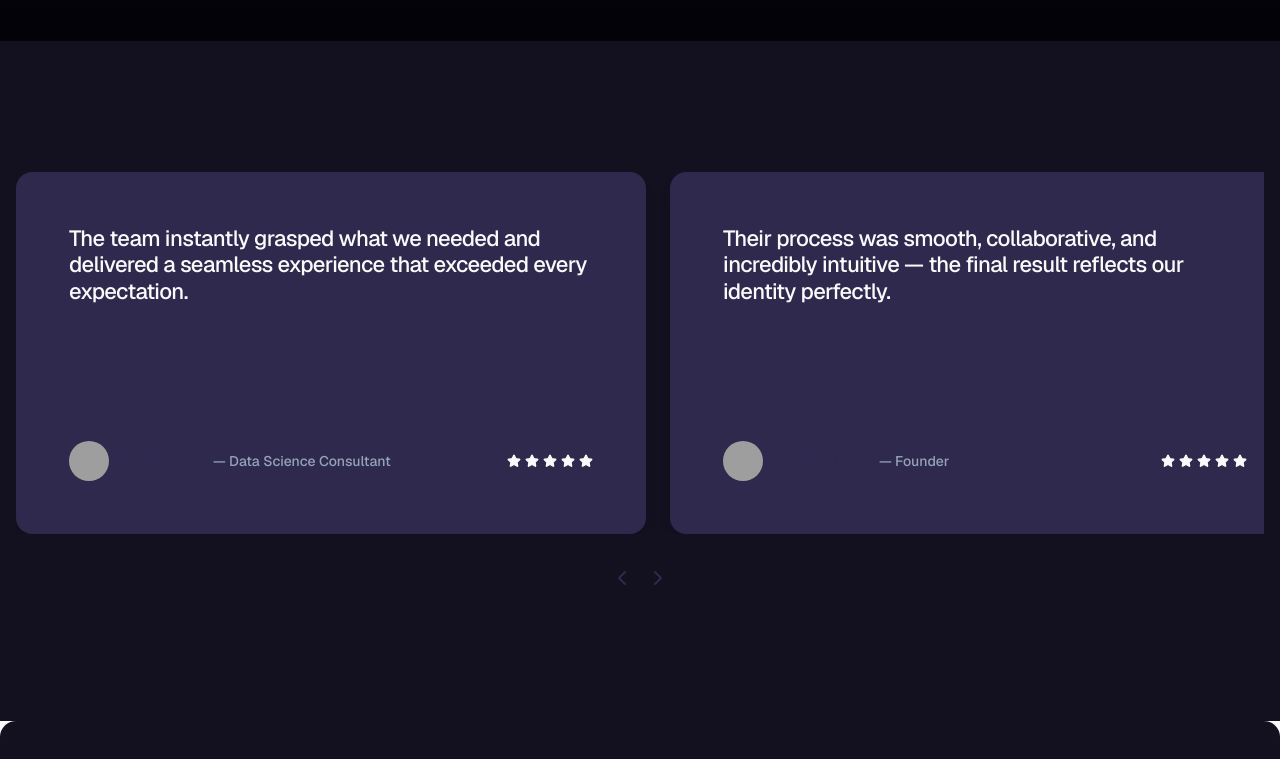
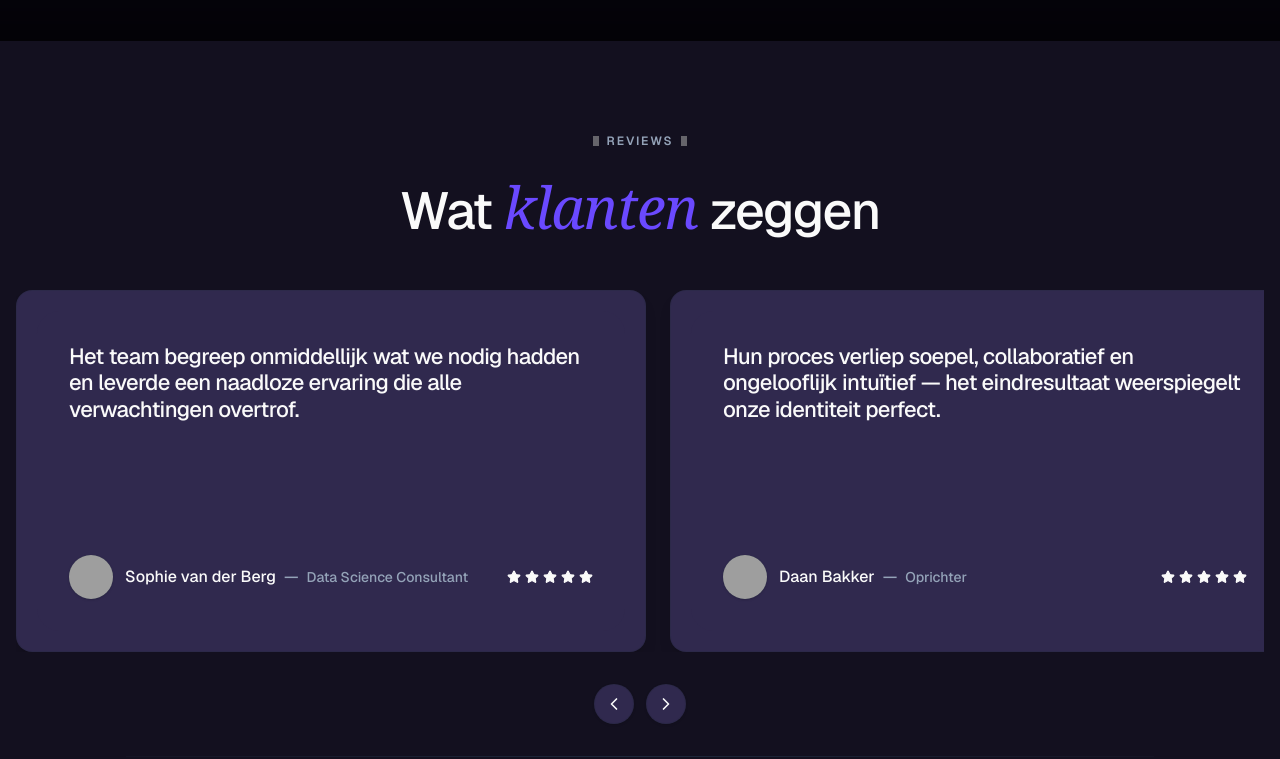
Before and after one commit to dev-webdirect/web-direct, a Next.js app: page / in a window 1280 px wide. Shown: the part 4360-5119 px from the top of the page. Built offline with nearby package versions, Linux system fonts and the light colour scheme; no server answers; grey boxes are pictures that could not be loaded.

Commit message:
change testimonials

```diff
--- a/src/components/TestimonialCarousel.tsx
+++ b/src/components/TestimonialCarousel.tsx
@@ -3,17 +3,9 @@ import React, { useState, useEffect, useCallback, useRef } from 'react';
 import { motion } from 'framer-motion';
 import { ChevronLeft, ChevronRight, Star } from 'lucide-react';
 
-const getCardWidth = () => {
-  if (typeof window === 'undefined') return 320;
-  const w = window.innerWidth;
-  if (w < 640) return Math.min(w - 32, 320);
-  if (w < 1024) return Math.min(400, w * 0.85);
-  return 630;
-};
-
-const getGap = () =>
-  typeof window !== 'undefined' && window.innerWidth < 640 ? 16 : 24;
-
+/**
+ * Interface for Testimonial data
+ */
 interface Testimonial {
   id: string;
   quote: string;
@@ -22,121 +14,216 @@ interface Testimonial {
   avatar: string;
   rating: number;
 }
+const TESTIMONIALS: Testimonial[] = [{
+  id: '1',
+  quote: "Samenwerken met dit team was moeiteloos. Ze begrepen onze merkvisie en veranderden het in een digitale ervaring die echt weergeeft wie we zijn.",
+  author: "Emma de Vries",
+  role: "Marketing Directeur",
+  avatar: "https://framerusercontent.com/images/Wu0ngxjedkJ31EstGJABQBoafk.jpg",
+  rating: 5
+}, {
+  id: '2',
+  quote: "Ze vertaalden onze ideeën naar een strakke, moderne digitale aanwezigheid die precies goed aanvoelt voor ons merk.",
+  author: "Liam Jansen",
+  role: "Directeur",
+  avatar: "https://framerusercontent.com/images/bphS41hVtvFCNiuHkZkxk8imJk.jpg",
+  rating: 5
+}, {
+  id: '3',
+  quote: "Het team begreep onmiddellijk wat we nodig hadden en leverde een naadloze ervaring die alle verwachtingen overtrof.",
+  author: "Sophie van der Berg",
+  role: "Data Science Consultant",
+  avatar: "https://framerusercontent.com/images/CYC5VQ0ZcK8uEE5jBbm51FTJq0.jpg",
+  rating: 5
+}, {
+  id: '4',
+  quote: "Hun proces verliep soepel, collaboratief en ongelooflijk intuïtief — het eindresultaat weerspiegelt onze identiteit perfect.",
+  author: "Daan Bakker",
+  role: "Oprichter",
+  avatar: "https://framerusercontent.com/images/prGsWNLXwFL3SoKDU2EYWYhZ2k.jpg",
+  rating: 5
+}, {
+  id: '5',
+  quote: "Van concept tot uitvoering, ze begrepen onze doelen en creëerden een digitale ervaring die uniek van ons is.",
+  author: "Fleur Vermeulen",
+  role: "Manager",
+  avatar: "https://framerusercontent.com/images/P0sSNnMlhW7adaGkZFmKHL828bY.jpg",
+  rating: 5
+}, {
+  id: '6',
+  quote: "Ze maakten alles eenvoudig en efficiënt, en veranderden onze merkvisie in een gepolijst product dat onze online aanwezigheid verheft.",
+  author: "Lucas Visser",
+  role: "CEO",
+  avatar: "https://framerusercontent.com/images/5O8P63EQwkFO1m5OTR4jsw7hI8.jpg",
+  rating: 5
+}, {
+  id: '7',
+  quote: "De samenwerking was geweldig. Ze luisterden naar onze wensen en creëerden precies wat we voor ogen hadden, en meer nog.",
+  author: "Anna Mulder",
+  role: "Brand Strateeg",
+  avatar: "https://framerusercontent.com/images/Wu0ngxjedkJ31EstGJABQBoafk.jpg",
+  rating: 5
+}, {
+  id: '8',
+  quote: "Hun aandacht voor detail en begrip van ons merk resulteerde in een digitaal platform dat we met trots presenteren.",
+  author: "Sem de Jong",
+  role: "Creative Director",
+  avatar: "https://framerusercontent.com/images/bphS41hVtvFCNiuHkZkxk8imJk.jpg",
+  rating: 5
+}, {
+  id: '9',
+  quote: "Professioneel, creatief en betrouwbaar. Ze overtroffen onze verwachtingen en leverde op tijd en binnen budget.",
+  author: "Julia Hendriks",
+  role: "Projectmanager",
+  avatar: "https://framerusercontent.com/images/CYC5VQ0ZcK8uEE5jBbm51FTJq0.jpg",
+  rating: 5
+}, {
+  id: '10',
+  quote: "Het was een plezier om met dit team te werken. Ze zijn niet alleen vakkundig, maar ook echt gepassioneerd over wat ze doen.",
+  author: "Tim Peters",
+  role: "Product Owner",
+  avatar: "https://framerusercontent.com/images/prGsWNLXwFL3SoKDU2EYWYhZ2k.jpg",
+  rating: 5
+}, {
+  id: '11',
+  quote: "Ze gaven ons merk een fris en modern uiterlijk zonder de kern van wie we zijn te verliezen. Fantastisch werk!",
+  author: "Mila Koster",
+  role: "Brand Manager",
+  avatar: "https://framerusercontent.com/images/P0sSNnMlhW7adaGkZFmKHL828bY.jpg",
+  rating: 5
+}, {
+  id: '12',
+  quote: "Hun creatieve aanpak en technische expertise zorgden voor een eindproduct dat zowel mooi als functioneel is.",
+  author: "Bram Smit",
+  role: "CTO",
+  avatar: "https://framerusercontent.com/images/5O8P63EQwkFO1m5OTR4jsw7hI8.jpg",
+  rating: 5
+}, {
+  id: '13',
+  quote: "Een uitstekende ervaring van begin tot eind. Hun professionaliteit en creativiteit maakten het verschil.",
+  author: "Lisa de Groot",
+  role: "Eigenaar",
+  avatar: "https://framerusercontent.com/images/Wu0ngxjedkJ31EstGJABQBoafk.jpg",
+  rating: 5
+}, {
+  id: '14',
+  quote: "Ze wisten precies hoe ze onze visie tot leven moesten brengen. Het resultaat is boven verwachting.",
+  author: "Jasper Vliet",
+  role: "Hoofd Marketing",
+  avatar: "https://framerusercontent.com/images/bphS41hVtvFCNiuHkZkxk8imJk.jpg",
+  rating: 5
+}, {
+  id: '15',
+  quote: "Geen enkele vraag was te veel. Ze werkten nauw met ons samen om precies te leveren wat we zochten.",
+  author: "Nina Bosch",
+  role: "Zaakvoerder",
+  avatar: "https://framerusercontent.com/images/CYC5VQ0ZcK8uEE5jBbm51FTJq0.jpg",
+  rating: 5
+}, {
+  id: '16',
+  quote: "Het eindproduct is niet alleen visueel aantrekkelijk, maar ook functioneel en gebruiksvriendelijk. Top team!",
+  author: "Max van Dijk",
+  role: "Ondernemer",
+  avatar: "https://framerusercontent.com/images/prGsWNLXwFL3SoKDU2EYWYhZ2k.jpg",
+  rating: 5
+}, {
+  id: '17',
+  quote: "Ze overtroffen al onze verwachtingen met een product dat onze merkidentiteit perfect vastlegt.",
+  author: "Eva Martens",
+  role: "Communication Manager",
+  avatar: "https://framerusercontent.com/images/P0sSNnMlhW7adaGkZFmKHL828bY.jpg",
+  rating: 5
+}, {
+  id: '18',
+  quote: "Innovatief, betrouwbaar en vakkundig. Samenwerken met dit team was een waar genoegen.",
+  author: "Ruben Koning",
+  role: "Directeur Strategie",
+  avatar: "https://framerusercontent.com/images/5O8P63EQwkFO1m5OTR4jsw7hI8.jpg",
+  rating: 5
+}];
 
-const TESTIMONIALS: Testimonial[] = [
-  {
-    id: '1',
-    quote:
-      'Working with this team was effortless that they understood our brand vision & turned it into a digital experience that truly represents who we are.',
-    author: 'Olivia Carter',
-    role: 'Brand Director',
-    avatar:
-      'https://framerusercontent.com/images/Wu0ngxjedkJ31EstGJABQBoafk.jpg',
-    rating: 5,
-  },
-  {
-    id: '2',
-    quote:
-      'They translated our ideas into a clean, modern digital presence that feels exactly right for our brand.',
-    author: 'Ethan Miller',
-    role: 'Director',
-    avatar:
-      'https://framerusercontent.com/images/bphS41hVtvFCNiuHkZkxk8imJk.jpg',
-    rating: 5,
-  },
-  {
-    id: '3',
-    quote:
-      'The team instantly grasped what we needed and delivered a seamless experience that exceeded every expectation.',
-    author: 'Sophia Reyes',
-    role: 'Data Science Consultant',
-    avatar:
-      'https://framerusercontent.com/images/CYC5VQ0ZcK8uEE5jBbm51FTJq0.jpg',
-    rating: 5,
-  },
-  {
-    id: '4',
-    quote:
-      'Their process was smooth, collaborative, and incredibly intuitive — the final result reflects our identity perfectly.',
-    author: 'Jackson Carter',
-    role: 'Founder',
-    avatar:
-      'https://framerusercontent.com/images/prGsWNLXwFL3SoKDU2EYWYhZ2k.jpg',
-    rating: 5,
-  },
-  {
-    id: '5',
-    quote:
-      'From concept to execution, they understood our goals and crafted a digital experience that feels uniquely ours.',
-    author: 'Olivia Bennett',
-    role: 'Manager',
-    avatar:
-      'https://framerusercontent.com/images/P0sSNnMlhW7adaGkZFmKHL828bY.jpg',
-    rating: 5,
-  },
-  {
-    id: '6',
-    quote:
-      'They made everything simple and efficient, turning our brand vision into a polished product that elevates our online presence.',
-    author: 'Noah Brooks',
-    role: 'CEO',
-    avatar:
-      'https://framerusercontent.com/images/5O8P63EQwkFO1m5OTR4jsw7hI8.jpg',
-    rating: 5,
-  },
-];
-
-export const TestimonialCarousel = () => {
-  const infiniteTestimonials = [
-    ...TESTIMONIALS,
-    ...TESTIMONIALS,
-    ...TESTIMONIALS,
-  ];
-  const totalOriginal = TESTIMONIALS.length;
-
-  const [currentIndex, setCurrentIndex] = useState(totalOriginal + 2);
-  const [isTransitioning, setIsTransitioning] = useState(false);
-  const containerRef = useRef<HTMLDivElement>(null);
-
-  const [cardWidth, setCardWidth] = useState(320);
+/** Returns responsive card width and visible card count based on screen width */
+function useResponsiveCard() {
+  const [cardWidth, setCardWidth] = useState(630);
+  const [visibleCards, setVisibleCards] = useState(2);
   const [gap, setGap] = useState(24);
 
   useEffect(() => {
     const update = () => {
-      setCardWidth(getCardWidth());
-      setGap(getGap());
+      const w = window.innerWidth;
+      if (w < 480) {
+        // Very small mobile
+        setCardWidth(w - 48);
+        setVisibleCards(1);
+        setGap(12);
+      } else if (w < 640) {
+        // Mobile
+        setCardWidth(w - 64);
+        setVisibleCards(1);
+        setGap(16);
+      } else if (w < 1024) {
+        // Tablet
+        setCardWidth(Math.min(480, w - 80));
+        setVisibleCards(1);
+        setGap(20);
+      } else if (w < 1280) {
+        // Small desktop
+        setCardWidth(520);
+        setVisibleCards(2);
+        setGap(24);
+      } else {
+        // Large desktop
+        setCardWidth(630);
+        setVisibleCards(2);
+        setGap(24);
+      }
     };
     update();
     window.addEventListener('resize', update);
     return () => window.removeEventListener('resize', update);
   }, []);
 
+  return { cardWidth, visibleCards, gap };
+}
+
+export const TestimonialCarousel = () => {
+  // Create infinite loop by tripling the testimonials
+  const infiniteTestimonials = [...TESTIMONIALS, ...TESTIMONIALS, ...TESTIMONIALS];
+  const totalOriginal = TESTIMONIALS.length;
+
+  const { cardWidth, visibleCards, gap } = useResponsiveCard();
+
+  // Start in the middle set
+  const [currentIndex, setCurrentIndex] = useState(totalOriginal + 2);
+  const [isTransitioning, setIsTransitioning] = useState(false);
+  const containerRef = useRef<HTMLDivElement>(null);
+
   const nextSlide = useCallback(() => {
     setIsTransitioning(true);
-    setCurrentIndex((prev) => prev + 1);
+    setCurrentIndex(prev => prev + 1);
+  }, []);
+  const prevSlide = useCallback(() => {
+    setIsTransitioning(true);
+    setCurrentIndex(prev => prev - 1);
   }, []);
 
-  const prevSlide = useCallback(() => {
-    setIsTransitioning(true);
-    setCurrentIndex((prev) => prev - 1);
-  }, []);
-
+  // Handle infinite loop reset
   useEffect(() => {
     if (!isTransitioning) return;
-
     const timer = setTimeout(() => {
       setIsTransitioning(false);
 
+      // Reset to middle set when reaching boundaries
       if (currentIndex >= totalOriginal * 2) {
-        setCurrentIndex((prev) => prev - totalOriginal);
+        setCurrentIndex(currentIndex - totalOriginal);
       } else if (currentIndex < totalOriginal) {
-        setCurrentIndex((prev) => prev + totalOriginal);
+        setCurrentIndex(currentIndex + totalOriginal);
       }
     }, 300);
-
     return () => clearTimeout(timer);
   }, [currentIndex, isTransitioning, totalOriginal]);
 
+  // Keyboard navigation
   useEffect(() => {
     const handleKeyDown = (e: KeyboardEvent) => {
       if (e.key === 'ArrowLeft') prevSlide();
@@ -146,80 +233,120 @@ export const TestimonialCarousel = () => {
     return () => window.removeEventListener('keydown', handleKeyDown);
   }, [nextSlide, prevSlide]);
 
-  const cardsToShow = cardWidth < 500 ? 1 : 2;
+  // Touch/swipe support
+  const touchStartX = useRef(0);
+  const touchEndX = useRef(0);
+
+  const handleTouchStart = (e: React.TouchEvent) => {
+    touchStartX.current = e.touches[0].clientX;
+  };
+  const handleTouchMove = (e: React.TouchEvent) => {
+    touchEndX.current = e.touches[0].clientX;
+  };
+  const handleTouchEnd = () => {
+    const diff = touchStartX.current - touchEndX.current;
+    const threshold = 50;
+    if (diff > threshold) nextSlide();
+    else if (diff < -threshold) prevSlide();
+  };
+
+  // Calculate the scroll offset
   const scrollX = currentIndex * (cardWidth + gap);
 
-  const paddingLeft =
-    cardsToShow === 1
-      ? `calc(50% - ${cardWidth / 2}px)`
-      : `calc(50% - ${(cardWidth * 2 + gap) / 2}px)`;
+  // Calculate centering offset: position so focused cards are centered
+  const totalFocusWidth = visibleCards * cardWidth + (visibleCards - 1) * gap;
+  const centerOffset = `calc(50% - ${totalFocusWidth / 2}px)`;
 
+  // Helper function to determine if a card should be in focus
   const isCardInFocus = (index: number) => {
-    if (cardsToShow === 1) return index === currentIndex;
+    if (visibleCards === 1) {
+      return index === currentIndex;
+    }
     return index === currentIndex || index === currentIndex + 1;
   };
 
   return (
-    <section className="relative w-full min-h-[80vh] sm:min-h-[85vh] flex flex-col items-center justify-center bg-card py-8 sm:py-12 px-4 overflow-hidden">
-      <div className="relative w-full mb-6 sm:mb-8">
+    <section className="relative w-full min-h-[80vh] lg:min-h-screen flex flex-col items-center justify-center bg-card py-10 sm:py-12 md:py-16 px-4 overflow-hidden">
+      {/* Header Container */}
+      <div className="flex flex-col items-center gap-3 sm:gap-4 mb-8 sm:mb-10 md:mb-12 max-w-[700px] text-center px-2">
+        <div className="flex items-center gap-2 px-3 py-1.5">
+          <img src="https://framerusercontent.com/images/F8wan4JxRuiIlSJe5tqI0wnJhM.svg" alt="Decoratie Links" className="w-1.5 h-2.5 opacity-60" />
+          <span className="text-[11px] sm:text-[12px] font-semibold text-muted-foreground tracking-[1.8px] uppercase font-sans">Reviews</span>
+          <img src="https://framerusercontent.com/images/T2mfWqIsv4Kpdf5hFk22cxmmg78.svg" alt="Decoratie Rechts" className="w-1.5 h-2.5 opacity-60" />
+        </div>
+        <h2 className="text-2xl sm:text-[36px] md:text-[42px] lg:text-[52px] font-medium text-card-foreground leading-[1.2] tracking-tight font-sans">
+          Wat{' '}
+          <span
+            className="italic font-serif text-[#6A49FF] text-3xl sm:text-[40px] md:text-[48px] lg:text-[58px]"
+          >
+            klanten
+          </span>{' '}
+          zeggen
+        </h2>
+      </div>
+
+      {/* Carousel Container */}
+      <div
+        className="relative w-full mb-6 sm:mb-8"
+        onTouchStart={handleTouchStart}
+        onTouchMove={handleTouchMove}
+        onTouchEnd={handleTouchEnd}
+      >
         <div ref={containerRef} className="overflow-hidden">
           <motion.div
             className="flex"
             animate={{ x: -scrollX }}
-            transition={
-              isTransitioning
-                ? { type: 'spring', stiffness: 300, damping: 30 }
-                : { duration: 0 }
-            }
+            transition={isTransitioning ? {
+              type: "spring",
+              stiffness: 300,
+              damping: 30
+            } : {
+              duration: 0
+            }}
             style={{
               gap: `${gap}px`,
-              paddingLeft,
-              paddingRight: paddingLeft,
+              paddingLeft: centerOffset,
+              paddingRight: centerOffset,
             }}
           >
             {infiniteTestimonials.map((testimonial, index) => {
               const inFocus = isCardInFocus(index);
-
               return (
                 <motion.div
                   key={`${testimonial.id}-${index}`}
                   className="flex-shrink-0"
                   style={{ width: `${cardWidth}px` }}
                   animate={{
-                    filter: inFocus ? 'blur(0px)' : 'blur(2px)',
-                    opacity: inFocus ? 1 : 0.75,
-                    scale: inFocus ? 1 : 0.97,
+                    filter: inFocus ? 'blur(0px)' : 'blur(4px)',
+                    opacity: inFocus ? 1 : 0.6,
+                    scale: inFocus ? 1 : 0.95,
                   }}
-                  transition={{ duration: 0.3, ease: 'easeOut' }}
+                  transition={{
+                    duration: 0.3,
+                    ease: "easeOut",
+                  }}
                 >
-                  <div className="bg-background border border-border/20 p-4 sm:p-5 rounded-2xl shadow-lg">
-                    <div className="bg-background rounded-lg p-5 sm:p-8 flex flex-col gap-4 sm:gap-6 min-h-[280px] sm:min-h-[320px]">
-                      <p className="text-[17px] sm:text-[20px] md:text-[22px] font-medium text-foreground leading-[1.2] tracking-[-0.6px]">
+                  <div className="bg-background border border-border/20 p-3 sm:p-4 md:p-5 rounded-xl sm:rounded-2xl shadow-lg h-full">
+                    <div className="bg-background rounded-lg p-4 sm:p-6 md:p-8 flex flex-col gap-4 sm:gap-5 md:gap-6 min-h-[220px] sm:min-h-[260px] md:min-h-[320px]">
+                      <p className="text-base sm:text-lg md:text-xl lg:text-[22px] font-medium text-foreground leading-[1.3] sm:leading-[1.2] tracking-[-0.4px] sm:tracking-[-0.6px] font-sans">
                         {testimonial.quote}
                       </p>
 
-                      <div className="flex items-center justify-between mt-auto pt-4">
-                        <div className="flex items-center gap-3">
-                          <img
-                            src={testimonial.avatar}
-                            alt={testimonial.author}
-                            className="w-10 h-10 rounded-full object-cover"
-                          />
-                          <div className="text-sm font-medium">
-                            {testimonial.author}
-                            <span className="text-muted-foreground">
-                              {' '}
-                              — {testimonial.role}
-                            </span>
+                      <div className="flex flex-col sm:flex-row items-start sm:items-center justify-between mt-auto pt-3 sm:pt-4 gap-3 sm:gap-0">
+                        <div className="flex items-center gap-2.5 sm:gap-3">
+                          <div className="w-9 h-9 sm:w-10 sm:h-10 md:w-11 md:h-11 rounded-full bg-accent shadow-sm flex items-center justify-center overflow-hidden flex-shrink-0">
+                            <img src={testimonial.avatar} alt={testimonial.author} className="w-full h-full object-cover" />
+                          </div>
+                          <div className="flex flex-col sm:flex-row sm:items-center gap-0.5 sm:gap-2 text-sm sm:text-base font-medium font-sans">
+                            <span className="text-foreground">{testimonial.author}</span>
+                            <span className="hidden sm:inline text-muted-foreground">&mdash;</span>
+                            <span className="text-muted-foreground text-xs sm:text-sm">{testimonial.role}</span>
                           </div>
                         </div>
 
-                        <div className="flex gap-1">
+                        <div className="flex gap-0.5 sm:gap-1 ml-[46px] sm:ml-0">
                           {[...Array(testimonial.rating)].map((_, i) => (
-                            <Star
-                              key={i}
-                              className="w-3.5 h-3.5 fill-foreground text-foreground"
-                            />
+                            <Star key={i} className="w-3 h-3 sm:w-3.5 sm:h-3.5 fill-foreground text-foreground" />
                           ))}
                         </div>
                       </div>
@@ -232,13 +359,31 @@ export const TestimonialCarousel = () => {
         </div>
       </div>
 
-      <div className="flex justify-center gap-3">
-        <button onClick={prevSlide} aria-label="Previous testimonials">
-          <ChevronLeft />
+      {/* Controls */}
+      <div className="flex justify-center gap-3 mb-6 sm:mb-8">
+        <button
+          onClick={prevSlide}
+          className="flex items-center justify-center w-10 h-10 bg-background rounded-lg border border-border/20 hover:bg-accent active:scale-95 transition-all shadow-sm group"
+          aria-label="Vorige getuigenissen"
+        >
+          <ChevronLeft className="w-5 h-5 text-foreground group-hover:-translate-x-0.5 transition-transform" />
         </button>
-        <button onClick={nextSlide} aria-label="Next testimonials">
-          <ChevronRight />
+        <button
+          onClick={nextSlide}
+          className="flex items-center justify-center w-10 h-10 bg-background rounded-lg border border-border/20 hover:bg-accent active:scale-95 transition-all shadow-sm group"
+          aria-label="Volgende getuigenissen"
+        >
+          <ChevronRight className="w-5 h-5 text-foreground group-hover:translate-x-0.5 transition-transform" />
         </button>
+      </div>
+
+      {/* Decorative Divider Line */}
+      <div className="w-full max-w-[1060px] h-[1px] px-4">
+        <div className="flex w-full h-full relative">
+          <div className="flex-1 bg-border" />
+          <div className="flex-1 bg-border" />
+          <div className="absolute inset-0 bg-gradient-to-r from-card via-transparent to-card opacity-80" />
+        </div>
       </div>
     </section>
   );
```
Also changed, not shown: public/sitemaps.ts (deleted).
